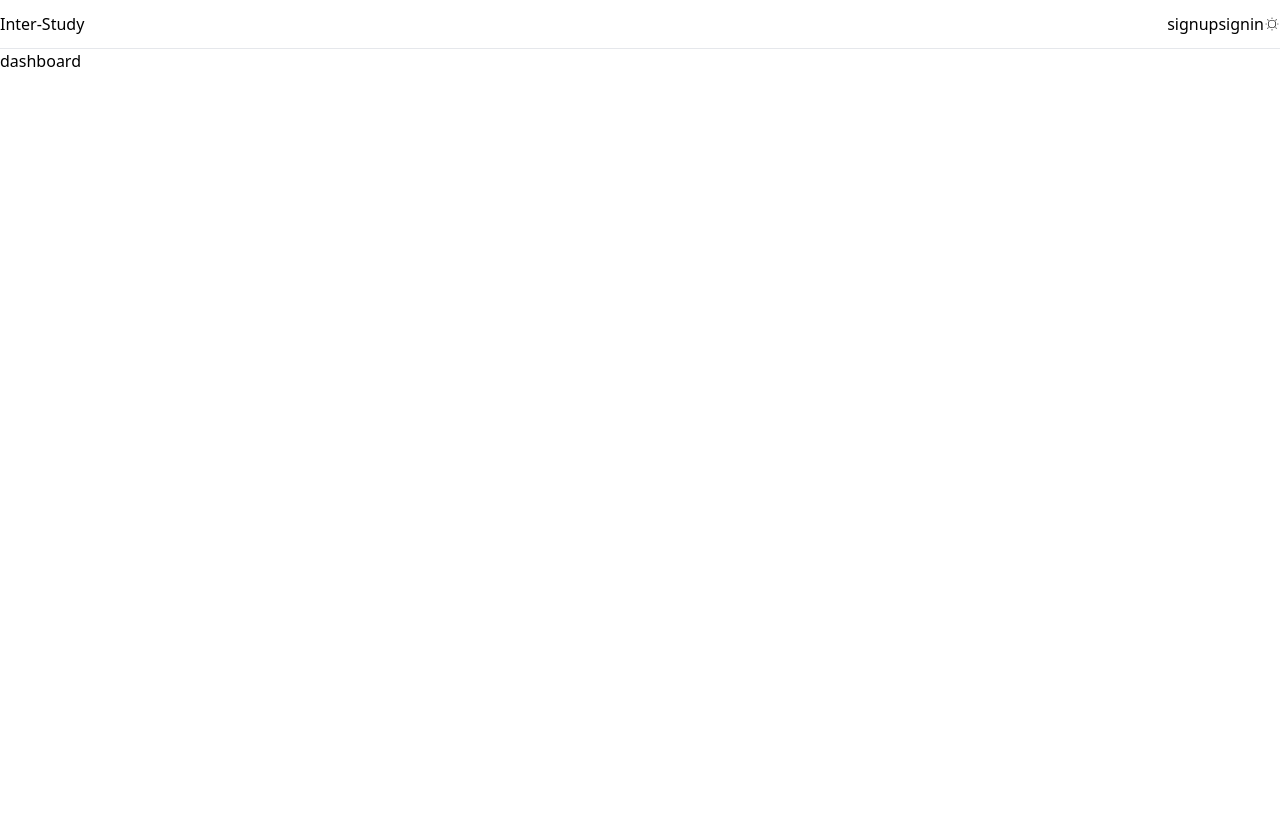
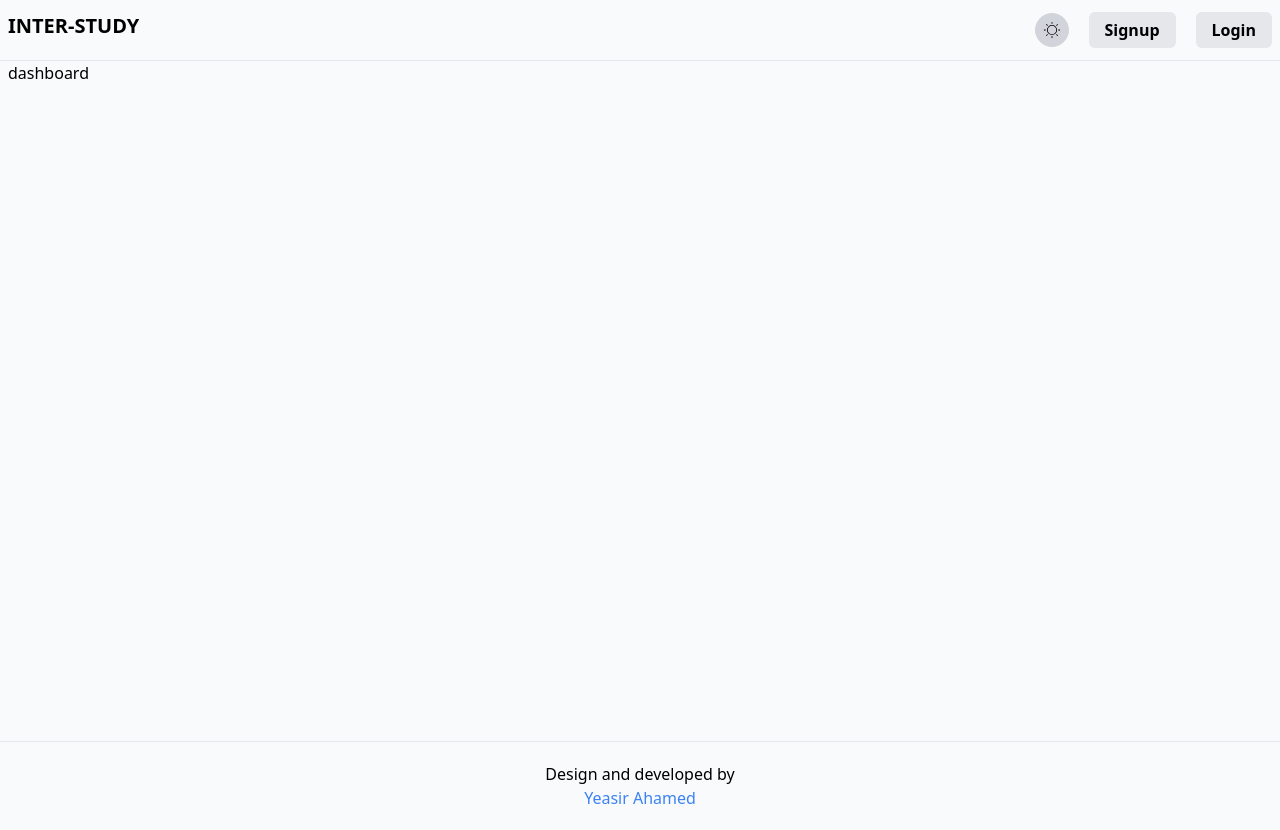
Before and after one commit to yeasir99/inter-study, a React (Create React App) app in the folder client/: page /dashboard in a window 1280 px wide. Before the commit the page ends 800 px from the top, so only its background shows below. Built offline with nearby package versions, Linux system fonts and the light colour scheme.

Commit message:
add footer

```diff
--- a/client/src/App.js
+++ b/client/src/App.js
@@ -4,6 +4,7 @@ import Login from './components/Login';
 import Signup from './components/signup';
 import { useState, useEffect } from 'react';
 import Header from './components/Header';
+import Footer from './components/Footer';
 
 function App() {
   const [theme, setTheme] = useState('light');
@@ -23,15 +24,18 @@ function App() {
   }, [theme]);
 
   return (
-    <div className="bg-white dark:bg-gray-800">
+    <div className="bg-gray-50 dark:bg-gray-800 dark:text-gray-100 min-h-screen">
       <div className="max-w-screen-xl mx-auto">
         <Header theme={theme} setTheme={setTheme} />
-        <Routes>
-          <Route path="/" element={<Home />} />
-          <Route path="/signin" element={<Login />} />
-          <Route path="/signup" element={<Signup />} />
-          <Route path="/dashboard" element={<h1>dashboard</h1>} />
-        </Routes>
+        <div className="px-2 min-h-[85vh]">
+          <Routes>
+            <Route path="/" element={<Home />} />
+            <Route path="/login" element={<Login />} />
+            <Route path="/sign-up" element={<Signup />} />
+            <Route path="/dashboard" element={<h1>dashboard</h1>} />
+          </Routes>
+        </div>
+        <Footer />
       </div>
     </div>
   );
--- /dev/null
+++ b/client/src/components/Footer.js
@@ -0,0 +1,19 @@
+import React from 'react';
+
+const Footer = () => {
+  return (
+    <div className="px-2 border-t dark:border-gray-600 py-5">
+      <h1 className="text-center">Design and developed by</h1>
+      <a
+        href="https://twitter.com/yeasir99"
+        target="_blank"
+        rel="noreferrer"
+        className="text-center block text-blue-500"
+      >
+        Yeasir Ahamed
+      </a>
+    </div>
+  );
+};
+
+export default Footer;
--- a/client/src/components/Header.js
+++ b/client/src/components/Header.js
@@ -1,20 +1,40 @@
 import { CiLight } from 'react-icons/ci';
 import { BiMoon } from 'react-icons/bi';
+import { Link } from 'react-router-dom';
 
 const Header = ({ theme, setTheme }) => {
   const handleThemeSwitch = () => {
     setTheme(theme === 'dark' ? 'light' : 'dark');
   };
   return (
-    <div className="border-b py-3">
-      <div className="dark:text-gray-50 flex justify-between">
-        <h1>Inter-Study</h1>
-        <div className="flex justify-between">
-          <h1>signup</h1>
-          <h1>signin</h1>
-          <button onClick={handleThemeSwitch}>
-            {theme === 'light' ? <CiLight /> : <BiMoon />}
+    <div className="border-b dark:border-gray-600 py-3">
+      <div className="flex justify-between">
+        <Link to="/" className="text-xl font-bold uppercase px-2">
+          Inter-Study
+        </Link>
+        <div className="flex justify-between items-center">
+          <button
+            onClick={handleThemeSwitch}
+            className="border rounded-full border-gray-300 bg-gray-300 px-1.5 py-1.5 mr-5"
+          >
+            {theme === 'light' ? (
+              <CiLight className="text-black text-xl" />
+            ) : (
+              <BiMoon className="text-black text-xl" />
+            )}
           </button>
+          <Link
+            to="/sign-up"
+            className="px-4 py-1.5 dark:text-gray-900 font-semibold bg-gray-200 rounded-md mr-5"
+          >
+            Signup
+          </Link>
+          <Link
+            to="/login"
+            className="px-4 py-1.5 dark:text-gray-900 font-semibold bg-gray-200 rounded-md mr-2"
+          >
+            Login
+          </Link>
         </div>
       </div>
     </div>
```
